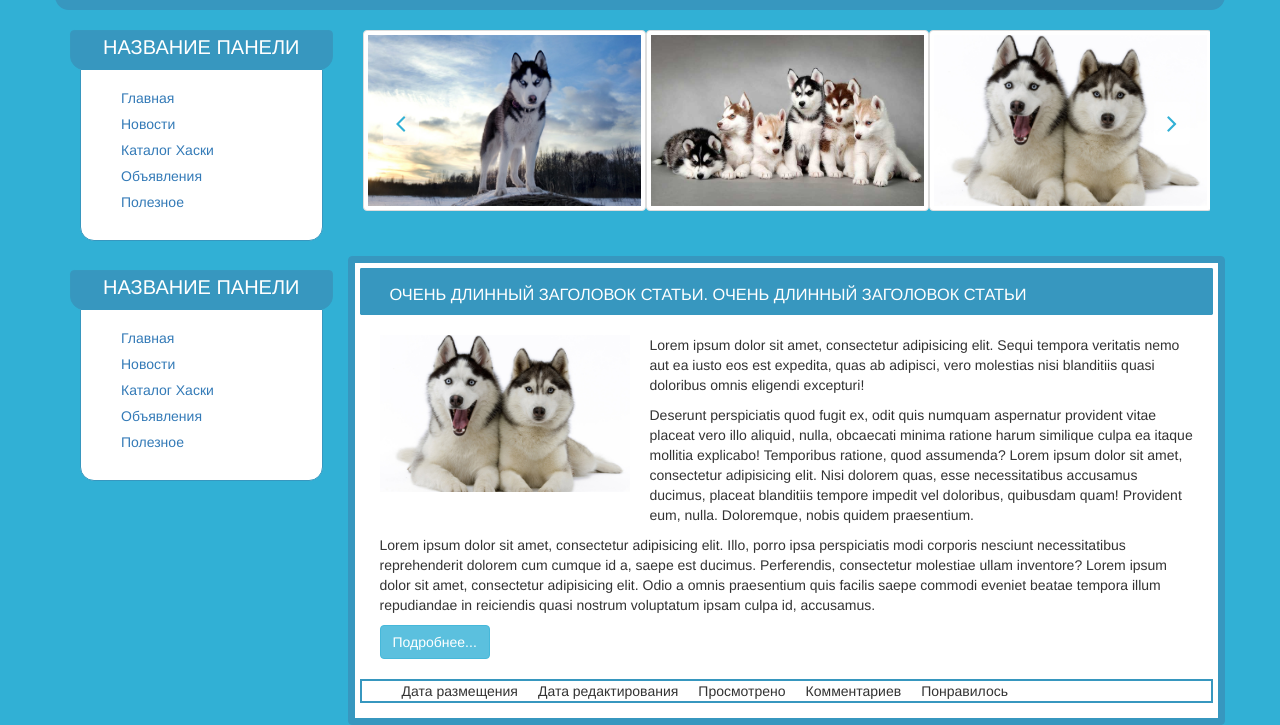
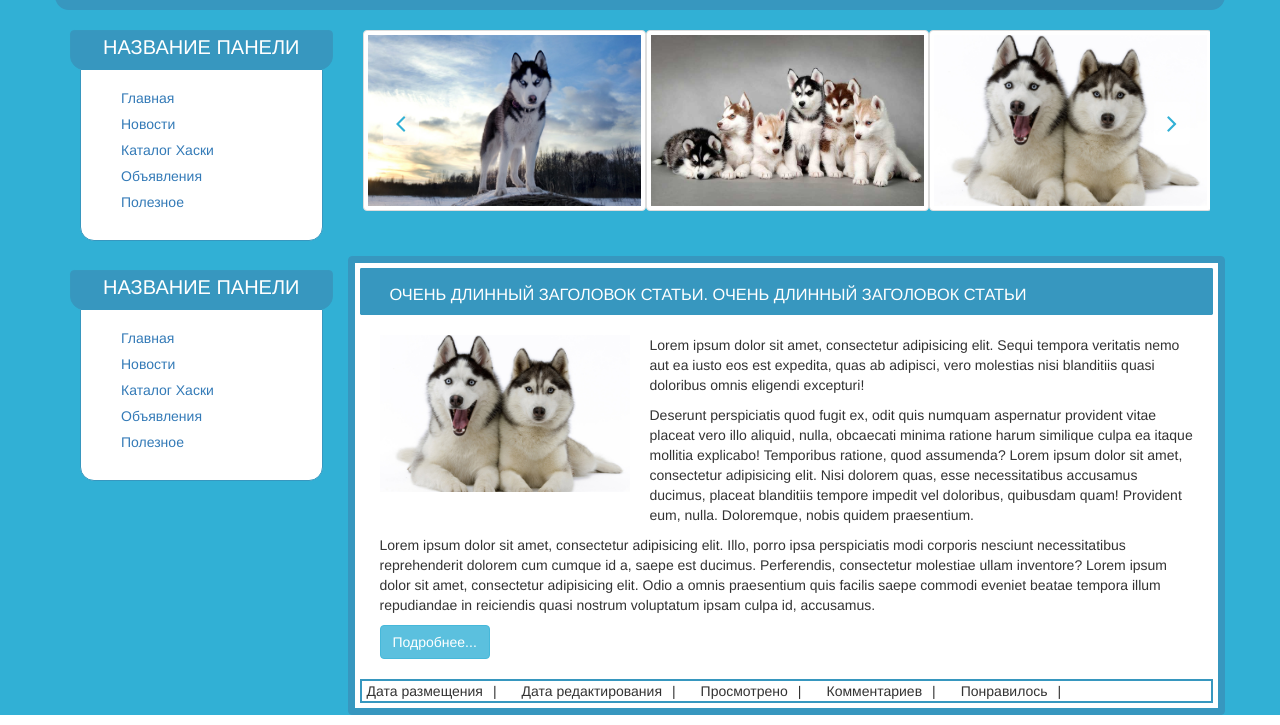
Before and after one commit to dimavz/template-haski, a website with bundled scripts: page app/index.html in a window 1280 px wide. Shown: the part 349-1074 px from the top of the page. Built offline with nearby package versions, Linux system fonts and the light colour scheme.

Commit message:
Выровнен блок мета информации

```diff
--- a/app/css/main.css
+++ b/app/css/main.css
@@ -328,17 +328,27 @@ section.content{
 	display: block;
 }
 
+.post_metainfo{
+	display: block-inline;
+	border: #3797BF 2px solid;
+	padding-bottom: 20px;
+	vertical-align: center;
+
+}
+
 .post_metainfo ul{
-	display: block;
-	border: #3797BF 2px solid;
-
-	padding-bottom: 20px;
-
+	margin: 0;
+	padding: 0;
 }
 
 .post_metainfo li{
 	display: block;
 	float: left;
-	padding-right: 20px;
+	padding-right: 10px;
+	padding-left: 	5px;
 	font-size: 14px;
 }
+
+.post_metainfo li span{
+	padding-right: 10px;
+}
--- a/app/index.html
+++ b/app/index.html
@@ -7,7 +7,7 @@
 <!--<![endif]-->
 <head>
 	<meta charset="utf-8" />
-	<title>Заголовок страницы</title>
+	<title>Сайт Хаски</title>
 	<meta name="description" content="" />
 	<meta http-equiv="X-UA-Compatible" content="IE=edge" />
 	<meta name="viewport" content="width=device-width, initial-scale=1.0" />
@@ -197,11 +197,11 @@
 									</div>
 									<div class="post_metainfo">
 										<ul>
-											<li><img src="" alt=""><span>Дата размещения</span></li>
-											<li><img src="" alt=""><span>Дата редактирования</span></li>
-											<li><img src="" alt=""><span>Просмотрено</span></li>
-											<li><img src="" alt=""><span>Комментариев</span></li>
-											<li><img src="" alt=""><span>Понравилось</span></li>
+											<li><img src="" alt=""><span>Дата размещения</span><span>|</span></li>
+											<li><img src="" alt=""><span>Дата редактирования</span><span>|</span></li>
+											<li><img src="" alt=""><span>Просмотрено</span><span>|</span></li>
+											<li><img src="" alt=""><span>Комментариев</span><span>|</span></li>
+											<li><img src="" alt=""><span>Понравилось</span><span>|</span></li>
 										</ul>
 									</div>
 								</div>
```
